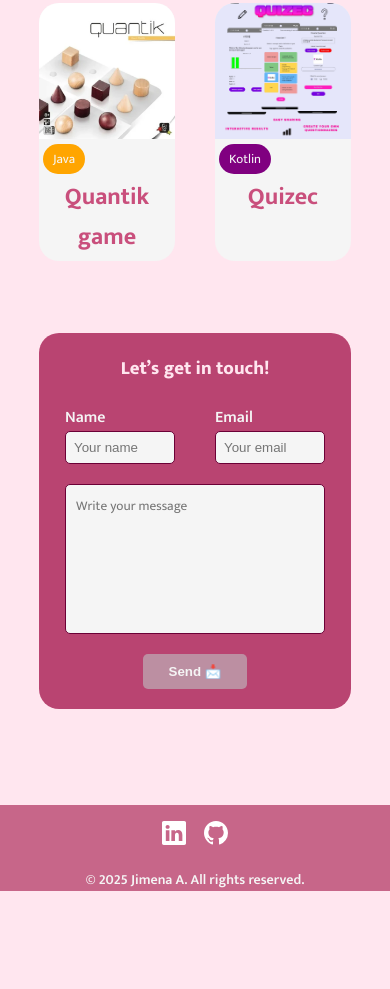
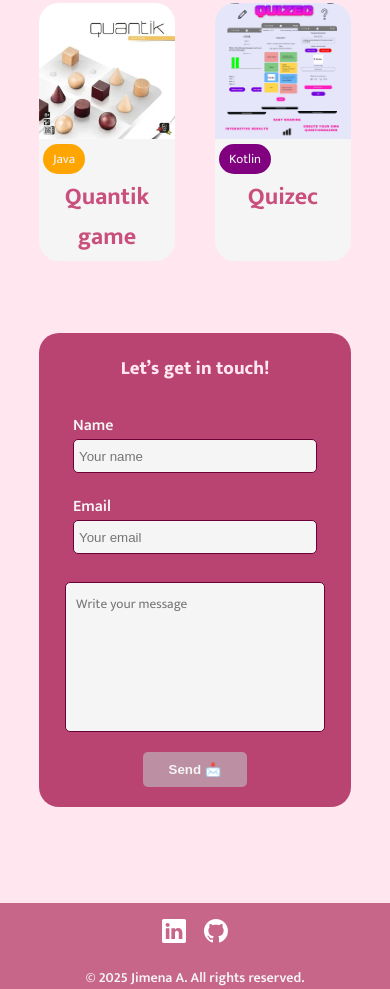
Before and after one commit to jimenaarnaiz/jimenaarnaiz.github.io, a plain HTML site: page pages/home.html in a window 390 px wide. Shown: the part 2163-3152 px from the top of the page. Before the commit the page ends 3054 px from the top, so only its background shows below. Drawn offline with nearby package versions, Linux system fonts and the light colour scheme.

Commit message:
correccion: ahora el form vuelve a estar en columna si es movil

```diff
--- a/css/home.css
+++ b/css/home.css
@@ -687,12 +687,15 @@
         text-align: left;
     }
 
-    .contact-me-form input {
+    .contact-me-form-name-email {
+        flex-direction: column;
         gap: 20px;
         /* espacio entre los campos */
-        flex-direction: column;
-        padding: 8px;
+       padding: 8px;
+    }
 
+    .contact-me-form-name-email input{
+        height: 34px;
     }
 
     .contact-me-form button {
```
